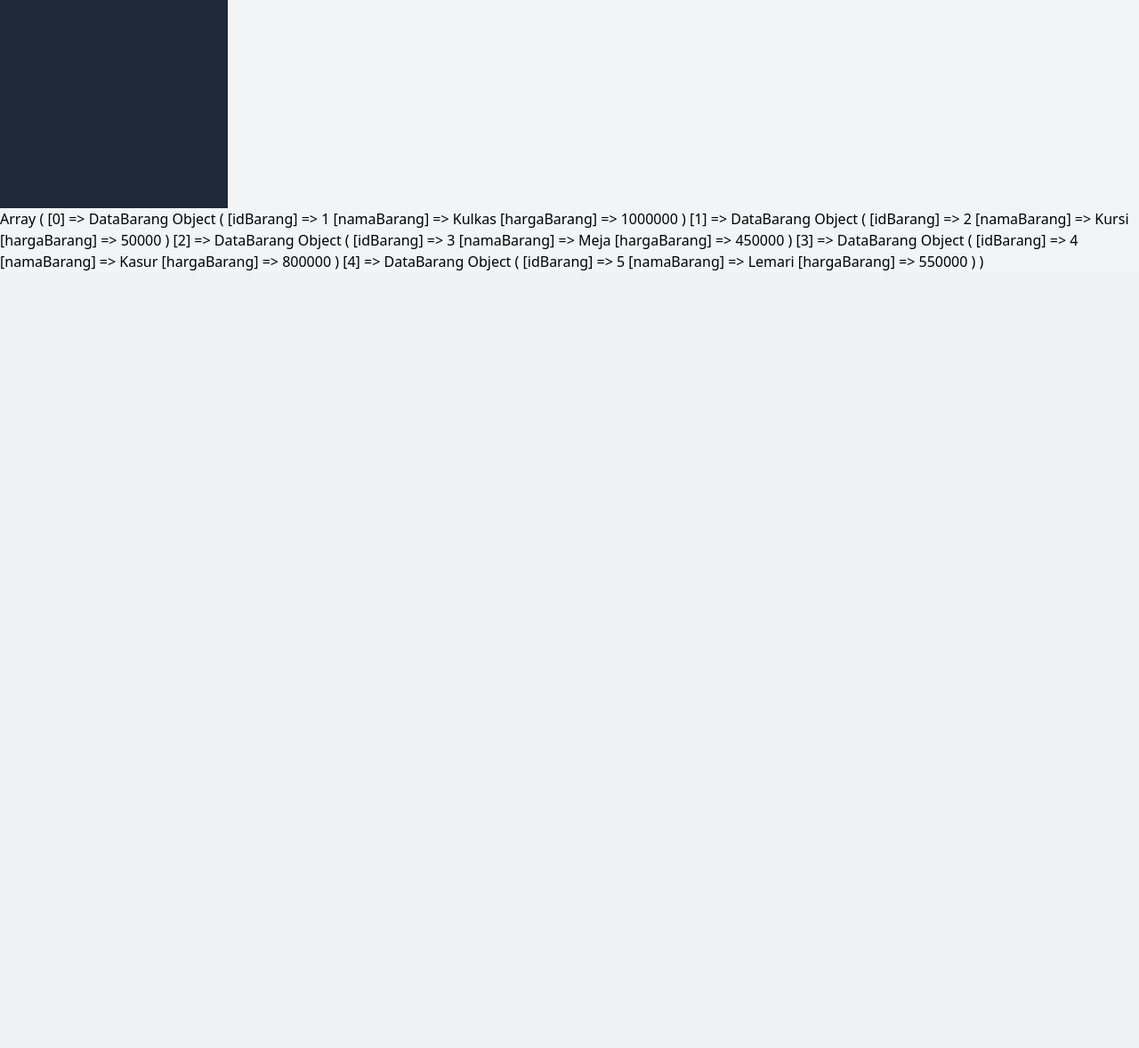
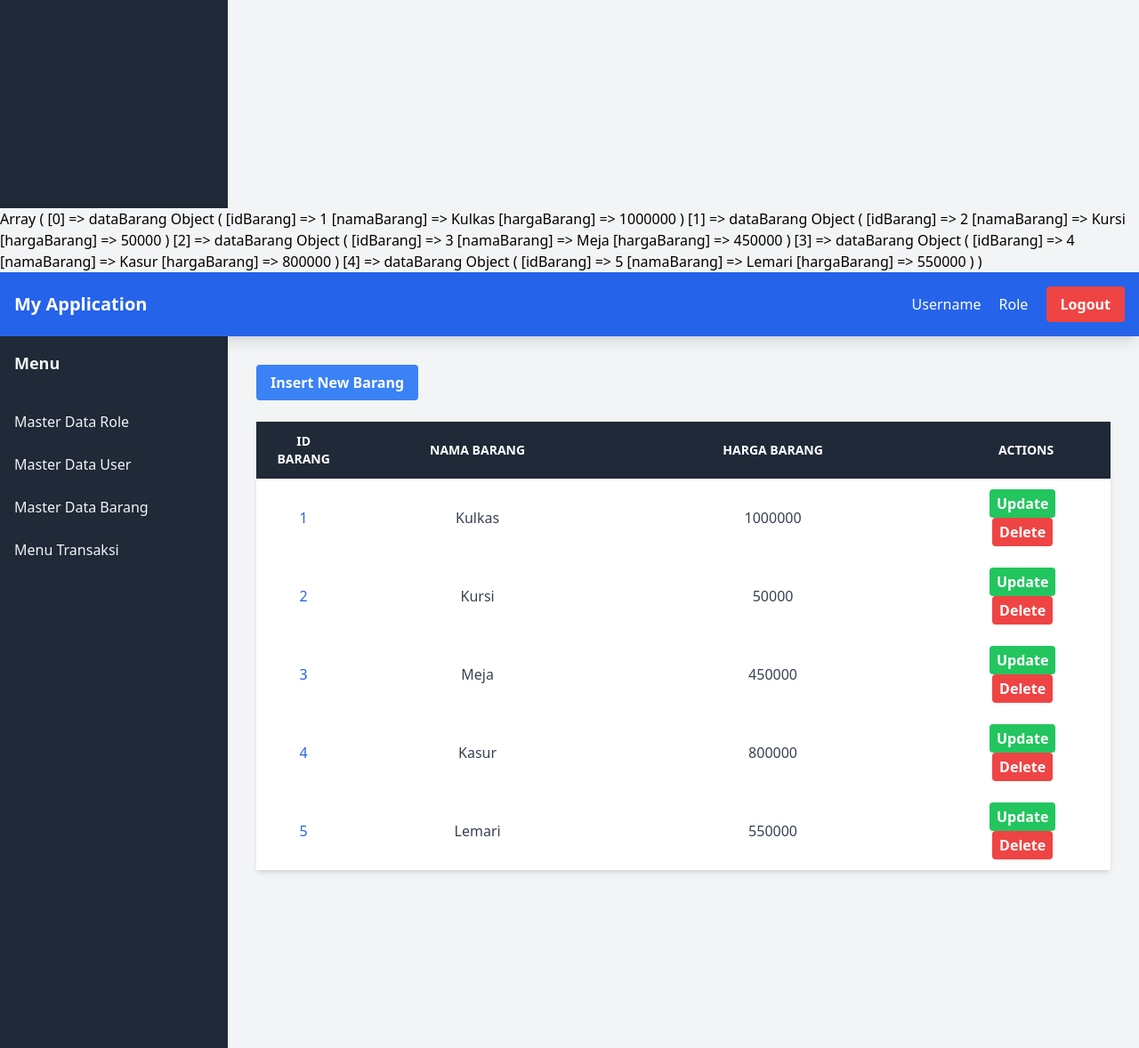
Before and after one commit to fzndps/Project-PHP-2.0, a PHP site: page /index.php?modul=role in a window 1280 px wide. Shown: the part 638-1816 px from the top of the page at 89% size. Before the commit the page ends 942 px from the top, so only its background shows below. Run offline with PHP 8.4, Linux system fonts and the light colour scheme; some libraries are stand-ins or nearby versions.

Commit message:
menambah barang_list.php & barang_input.php

```diff
--- a/index.php
+++ b/index.php
@@ -3,7 +3,7 @@ require_once "model/model_role.php";
 require_once "model/model_barang.php";
 
 session_start();
-session_destroy();
+// session_destroy();
 
 $obj_role = new modelRole();
 $obj_barang = new modelBarang();
@@ -50,6 +50,7 @@ switch($model){
           $desc = $_POST['role_description'];
           $status = $_POST['role_status'];
           $obj_role->updateRole($id,$name, $desc, $status);
+
           header('location: index.php?modul=role');
         }else {
           include 'view/role_list.php';
@@ -60,10 +61,30 @@ switch($model){
         include 'view/role_list.php';
         break;
     }
-    case 'dataBarang':
-      $barangs = $obj_barang->getAllBarang();
-      print_r($barangs);
-      break;
+  case "dataBarang":
+
+    $insert = isset($_GET['insert']) ? $_GET['insert'] : null;
+
+
+    switch ($insert) {
+      case 'addBarang':
+        if ($_SERVER['REQUEST_METHOD'] == 'POST'){
+          $nama = $_POST['namaBarang'];
+          $harga = $_POST['hargaBarang'];
+          $obj_barang->addBarang($nama, $harga);
+          header('location: index.php?modul=dataBarang');
+        }else {
+          include 'view/barang_input.php';
+        }
+        break;
+
+      default:
+        $barangs = $obj_barang->getAllBarang();
+        print_r($barangs);
+        include 'view/barang_list.php';
+        break;
+    }
+    break;
 
     // case 'transaksiInput':
     //   $barangs = $obj_barang->getAllBarangs();
--- a/model/model_barang.php
+++ b/model/model_barang.php
@@ -15,7 +15,7 @@ class modelBarang {
   }
 
   public function addBarang($namaBarang, $hargaBarang){
-    $this->objBarang = new DataBarang($this->nextId++, $namaBarang, $hargaBarang);
+    $this->objBarang = new dataBarang($this->nextId++, $namaBarang, $hargaBarang);
     $this->barang[] = $this->objBarang;
     $this->saveToSession();
   }
@@ -53,5 +53,29 @@ class modelBarang {
     return $listBarang;
   }
 
+  public function updateRole($idBarang, $namaBarang, $hargaBarang) {
+    foreach ($this->barang as $barangs) {
+        if ($barangs->idBarang == $idBarang) {
+            $barangs->namaBarang = $namaBarang;
+            $barangs->hargaBarang = $hargaBarang;
+            $this->saveToSession();
+            return true;
+        }
+    }
+    return false;
+}
+
+public function deleteRole($idBarang) {
+    foreach ($this->barang as $key => $barangs) {
+        if ($barangs->idBarang == $idBarang) {
+            unset($this->barang[$key]);
+            $this->barang = array_values($this->barang);
+            $this->saveToSession();
+            return true;
+        }
+    }
+    return false;
+}
+
 }
 ?>
--- a/node/node_barang.php
+++ b/node/node_barang.php
@@ -1,5 +1,5 @@
 <?php
-class DataBarang{
+class dataBarang{
   public $idBarang;
   public $namaBarang;
   public $hargaBarang;
--- /dev/null
+++ b/view/barang_list.php
@@ -0,0 +1,69 @@
+<!DOCTYPE html>
+<html lang="en">
+<head>
+    <meta charset="UTF-8">
+    <meta name="viewport" content="width=device-width, initial-scale=1.0">
+    <title>List Barang</title>
+    <script src="https://cdn.tailwindcss.com"></script>
+</head>
+<body class="bg-gray-100 font-sans leading-normal tracking-normal">
+
+<!-- Navbar -->
+<?php include 'include/navbar.php'; ?>
+
+<!-- Main container -->
+<div class="flex">
+    <!-- Sidebar -->
+    <?php include 'include/sidebar.php'; ?>
+
+    <!-- Main Content -->
+    <div class="flex-1 p-8">
+        <!-- Your main content goes here -->
+        <div class="container mx-auto">
+            <!-- Button to Insert New Role -->
+            <div class="mb-4">
+                <button class="bg-blue-500 hover:bg-blue-700 text-white font-bold py-2 px-4 rounded">
+                    <a href="index.php?modul=dataBarang&insert=addBarang">Insert New Barang</a>
+                </button>
+            </div>
+
+            <!-- Roles Table -->
+            <div class="bg-white shadow-md rounded my-6">
+                <table class="min-w-full bg-white grid-cols-1">
+                    <thead class="bg-gray-800 text-white">
+
+                    <tr>
+                        <th class="w-1/12 py-3 px-4 uppercase font-semibold text-sm">ID Barang</th>
+                        <th class="w-1/4 py-3 px-4 uppercase font-semibold text-sm">Nama barang</th>
+                        <th class="w-1/3 py-3 px-4 uppercase font-semibold text-sm">Harga Barang</th>
+                        <th class="w-1/6 py-3 px-4 uppercase font-semibold text-sm">Actions</th>
+                    </tr>
+
+                    </thead>
+                    <tbody class="text-gray-700">
+                    <!-- Static Data Rows -->
+                     <?php foreach($barangs as $barang){?>
+                    <tr class="text-center">
+                        <td class="py-3 px-4 text-blue-600"><?php echo htmlspecialchars($barang->idBarang);?></td>
+                        <td class="w-1/4 py-3 px-4"><?php echo htmlspecialchars($barang->namaBarang);?></td>
+                        <td class="w-1/3 py-3 px-4"><?php echo htmlspecialchars($barang->hargaBarang);?></td>
+                        <td class="w-1/6 py-3 px-4">
+                            <button class="bg-green-500 hover:bg-green-700 text-white font-bold py-1 px-2 rounded mr-2">
+                                <a href="index.php?modul=dataBarang=update&id=<?php echo htmlspecialchars($barang->idBarang); ?>">Update</a>
+                            </button>
+                            <button class="bg-red-500 hover:bg-red-700 text-white font-bold py-1 px-2 rounded mr-2">
+                                <a href="index.php?modul=dataBarang=delete&id=<?php echo htmlspecialchars($barang->idBarang); ?>">Delete</a>
+                            </button>
+                        </td>
+                    </tr>
+                    <?php } ?>
+                    <!-- More rows can be added statically here -->
+                    </tbody>
+                </table>
+            </div>
+        </div>
+    </div>
+</div>
+
+</body>
+</html>
--- a/view/include/sidebar.php
+++ b/view/include/sidebar.php
@@ -25,7 +25,8 @@
         </li>
         <li class="group">
             <div class="px-4 py-2 hover:bg-gray-700 cursor-pointer group-hover:bg-gray-700">
-                <a href="index.php?modul=dataBarang">Master Data Barang</a></div>
+                <a href="index.php?modul=dataBarang">Master Data Barang</a>
+            </div>
 <!--            <ul class="ml-4 space-y-1 hidden group-hover:block">-->
 <!--                <li class="px-4 py-2 hover:bg-gray-700 cursor-pointer">List</li>-->
 <!--                <li class="px-4 py-2 hover:bg-gray-700 cursor-pointer">Insert</li>-->
```
Also changed, not shown: view/barang_input.php (added, +59 -0 lines).
